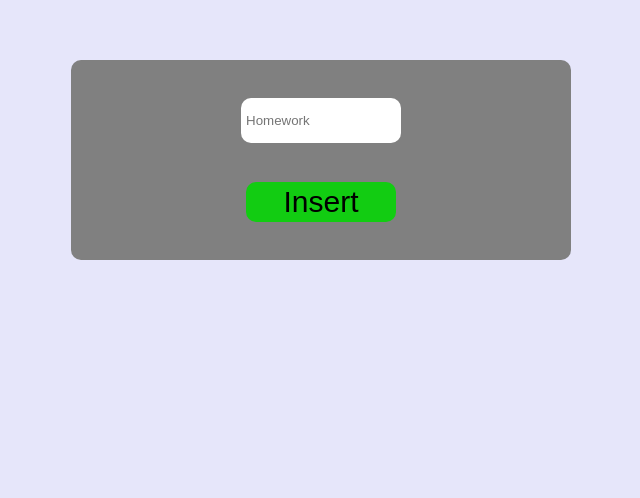
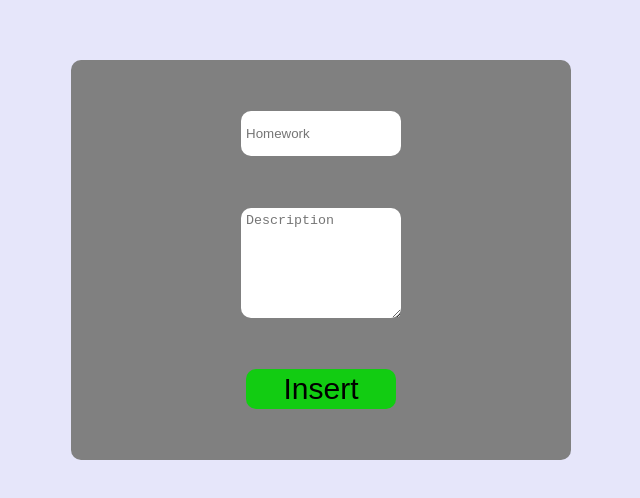
Before and after one commit to CibeleMartins/differentTypesStylesReact, a React (Create React App) app: page / in a window 1280 px wide. Shown: the part 140-638 px from the top of the page, without its empty margins (319-959 px from the left). Built offline with nearby package versions, Linux system fonts and the light colour scheme.

Commit message:
🚧 feat: Implement input for description of homework

```diff
--- a/src/components/TableHomeworks/TableHomeworks.js
+++ b/src/components/TableHomeworks/TableHomeworks.js
@@ -7,7 +7,7 @@ import styled from 'styled-components';
 const FormControl = styled.div `
 
     width: 500px;
-    height: 200px;
+    height: 400px;
     margin-top: 200px;
     border-radius: 10px;
     background-color: grey;
@@ -25,6 +25,16 @@ const Input = styled.input `
     border-radius: 10px;
     padding: 5px;
 
+`;
+const InputDescription = styled.textarea `
+    width: 150px;
+    height: 100px;
+    border: none;
+    outline: none;
+    border-radius: 10px;
+    padding: 5px;
+    flex-wrap: wrap;
+
 `
 
 
@@ -34,14 +44,16 @@ function TableHomewors () {
 
     const changeInputState = (event) => setHomework(event.target.value);
 
-    console.log(homeworkValue)
-
     return (
         <FormControl>
-         <Input
-         value={homeworkValue}
-         placeholder='Homework'
-         onChange={(event)=> changeInputState(event)}/>
+            <Input
+            value={homeworkValue}
+            placeholder='Homework'
+            onChange={(event)=> changeInputState(event)}/>
+            <InputDescription
+            value={homeworkValue}
+            placeholder='Description'
+            onChange={(event)=> changeInputState(event)}/>
             <Button title="Insert"/>
         </FormControl>
     )
```
